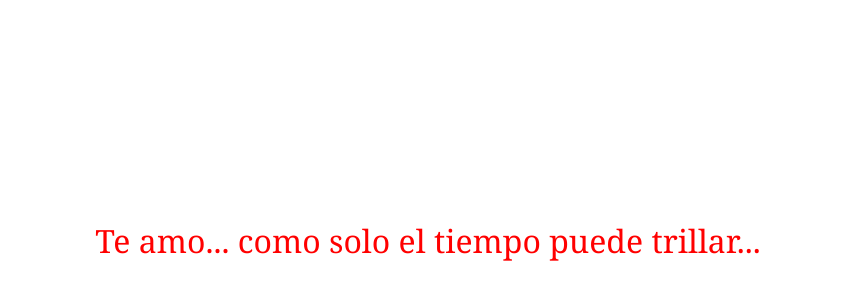
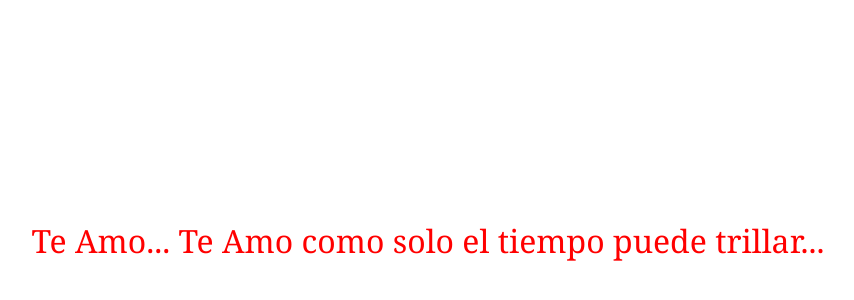
Before and after one commit to MaverickMach/nostalagape, a plain HTML site: page index.html in a window 1280 px wide. Shown: the part 160-460 px from the top of the page, without its empty margins (212-1066 px from the left). Drawn offline with Linux system fonts and the light colour scheme.

Commit message:
Update index.html

```diff
--- a/index.html
+++ b/index.html
@@ -38,6 +38,6 @@
   </style>
 </head>
 <body ontouchstart="this.classList.add('touch-active')">
-  <div class="frase">Te amo... como solo el tiempo puede trillar...</div>
+  <div class="frase">Te Amo... Te Amo como solo el tiempo puede trillar...</div>
 </body>
 </html>
```
